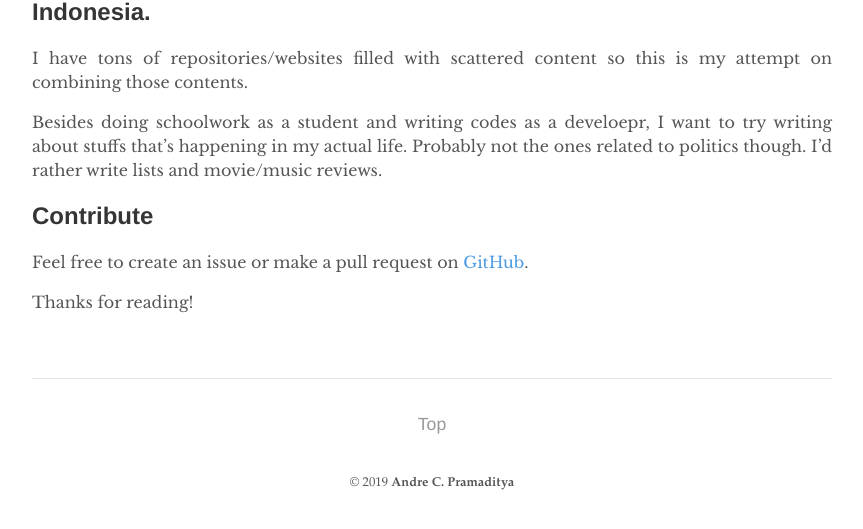
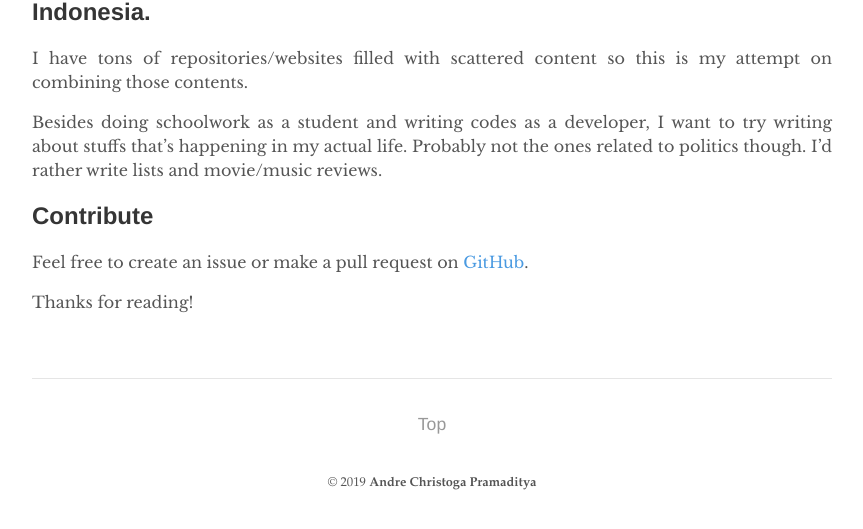
Before and after one commit to drepram/djoernal, a Jekyll site: the page built from _pages/about.md, in a window 1280 px wide. Shown: the part 323-852 px from the top of the page, without its empty margins (208-1071 px from the left). Built offline with Jekyll 4.4.1, drawn with Linux system fonts in a browser that asks for light colours.

Commit message:
Fix typo

```diff
--- a/_config.yml
+++ b/_config.yml
@@ -9,9 +9,9 @@ google_analytics: UA—XXXXXXXX-X
 
 # Author
 author:
-  name:         Andre C. Pramaditya
+  name:         Andre Christoga Pramaditya
   url:          https://acp.github.io
-  email:        caxvisw@gmail.com
+  email:        caxvis@gmail.com
 
 # Build settings
 markdown:       kramdown
--- a/_pages/about.md
+++ b/_pages/about.md
@@ -8,7 +8,7 @@ permalink: /about/
 
 I have tons of repositories/websites filled with scattered content so this is my attempt on combining those contents.
 
-Besides doing schoolwork as a student and writing codes as a develoepr, I want to try writing about stuffs that's happening in my actual life. Probably not the ones related to politics though. I'd rather write lists and movie/music reviews.
+Besides doing schoolwork as a student and writing codes as a developer, I want to try writing about stuffs that's happening in my actual life. Probably not the ones related to politics though. I'd rather write lists and movie/music reviews.
 
 ## Contribute
 Feel free to create an issue or make a pull request on [GitHub](https://github.com/acp/djoernal).
```
